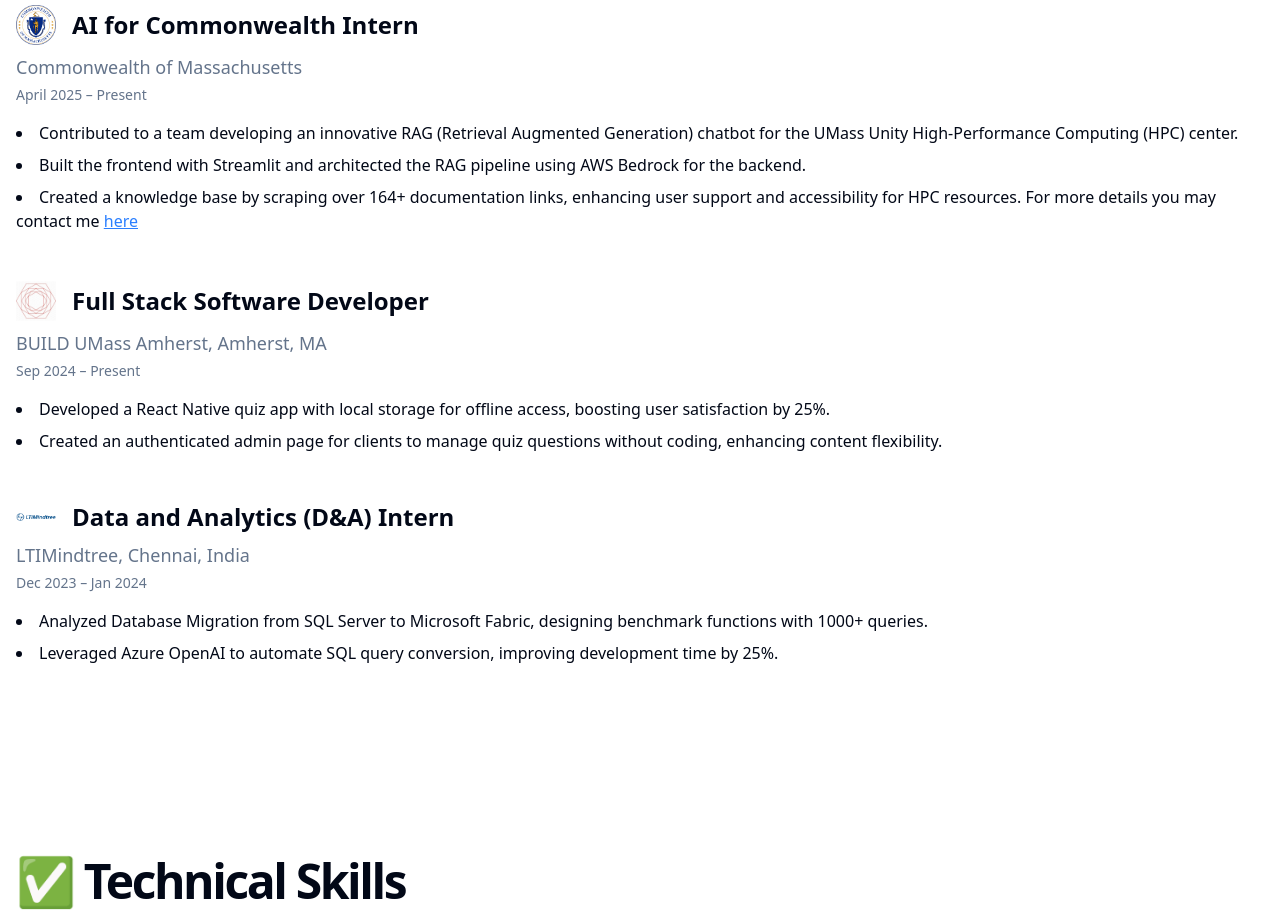
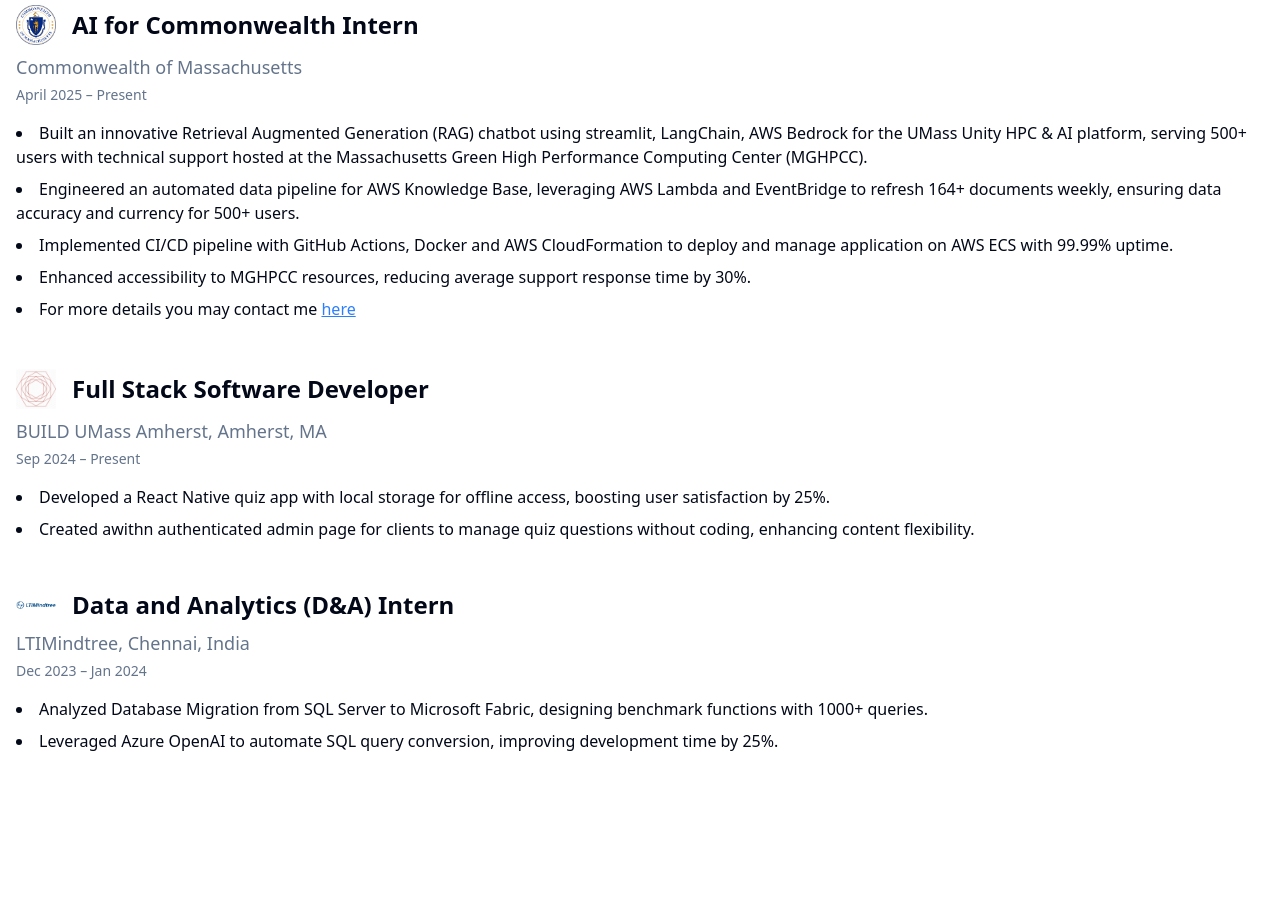
Before and after one commit to Riddhimaan-Senapati/my-portfolio-website, a Next.js app: page / in a window 1280 px wide. Shown: the part 1240-2158 px from the top of the page. Built offline with nearby package versions, Linux system fonts and the light colour scheme.

Commit message:
Updated my AI4CW experience by adding my experience building the automated weekly scraper using AWS lambda and EventBridge

```diff
--- a/components/previous-experience.tsx
+++ b/components/previous-experience.tsx
@@ -15,9 +15,13 @@ const PreviousExperience = () => {
           <p className="text-lg text-muted-foreground mb-1">Commonwealth of Massachusetts</p>
           <p className="text-sm text-muted-foreground mb-4">April 2025 – Present</p>
           <ul className="list-disc list-inside space-y-2">
-            <li>Contributed to a team developing an innovative RAG (Retrieval Augmented Generation) chatbot for the UMass Unity High-Performance Computing (HPC) center.</li>
-            <li>Built the frontend with Streamlit and architected the RAG pipeline using AWS Bedrock for the backend.</li>
-            <li>Created a knowledge base by scraping over 164+ documentation links, enhancing user support and accessibility for HPC resources. For more details you may contact me <a href="mailto:Riddhimaan.Senapati@mass.gov" className="text-blue-500 underline">here</a></li>
+            <li>Built an innovative Retrieval Augmented Generation (RAG) chatbot using streamlit, LangChain, AWS Bedrock for the UMass Unity HPC &
+            AI platform, serving 500+ users with technical support hosted at the Massachusetts Green High Performance Computing Center (MGHPCC).</li>
+            <li>Engineered an automated data pipeline for AWS Knowledge Base, leveraging AWS Lambda and EventBridge to refresh 164+ documents weekly, ensuring data accuracy and currency for 500+ users.</li>
+            <li>Implemented CI/CD pipeline with GitHub Actions, Docker and AWS CloudFormation to deploy and manage application on AWS ECS with
+            99.99% uptime.</li>
+            <li>Enhanced accessibility to MGHPCC resources, reducing average support response time by 30%. </li>
+             <li>For more details you may contact me <a href="mailto:Riddhimaan.Senapati@mass.gov" className="text-blue-500 underline">here</a></li>
           </ul>
         </div>
 
@@ -31,7 +35,7 @@ const PreviousExperience = () => {
           <p className="text-sm text-muted-foreground mb-4">Sep 2024 – Present</p>
           <ul className="list-disc list-inside space-y-2">
             <li>Developed a React Native quiz app with local storage for offline access, boosting user satisfaction by 25%.</li>
-            <li>Created an authenticated admin page for clients to manage quiz questions without coding, enhancing content flexibility.</li>
+            <li>Created awithn authenticated admin page for clients to manage quiz questions without coding, enhancing content flexibility.</li>
           </ul>
         </div>
 
```
